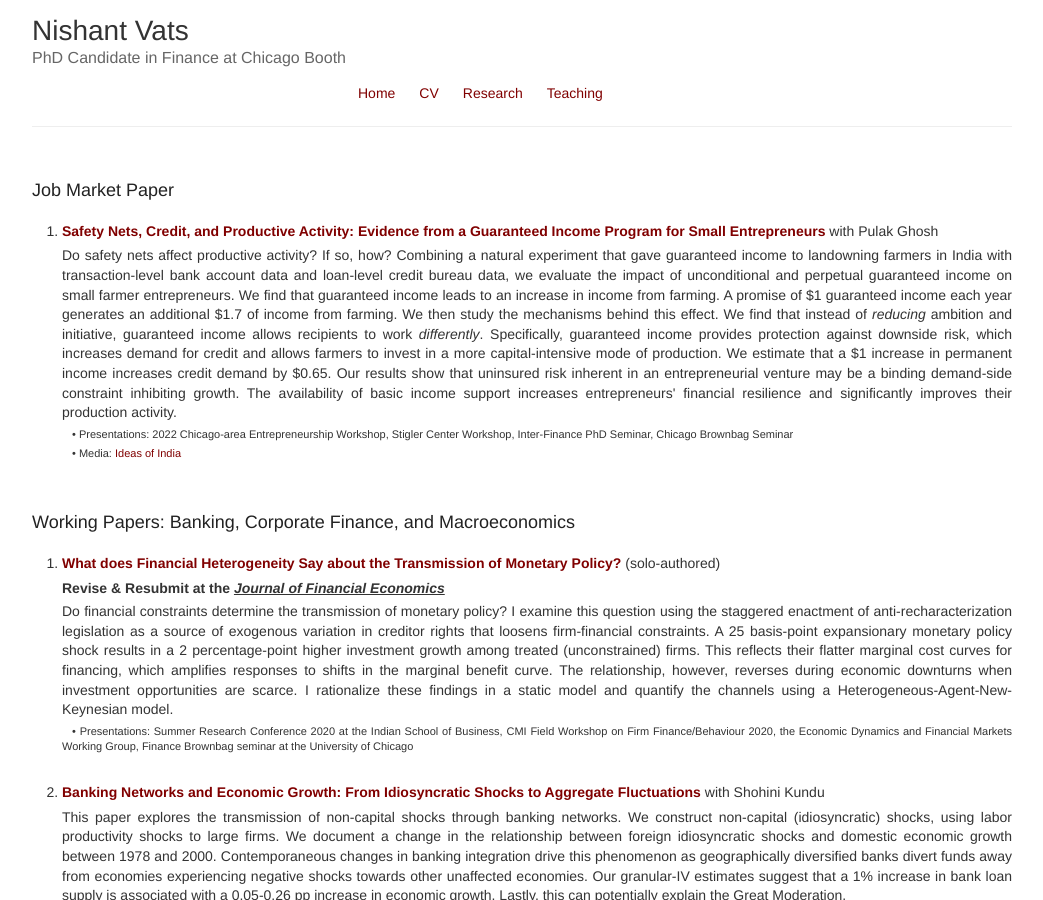
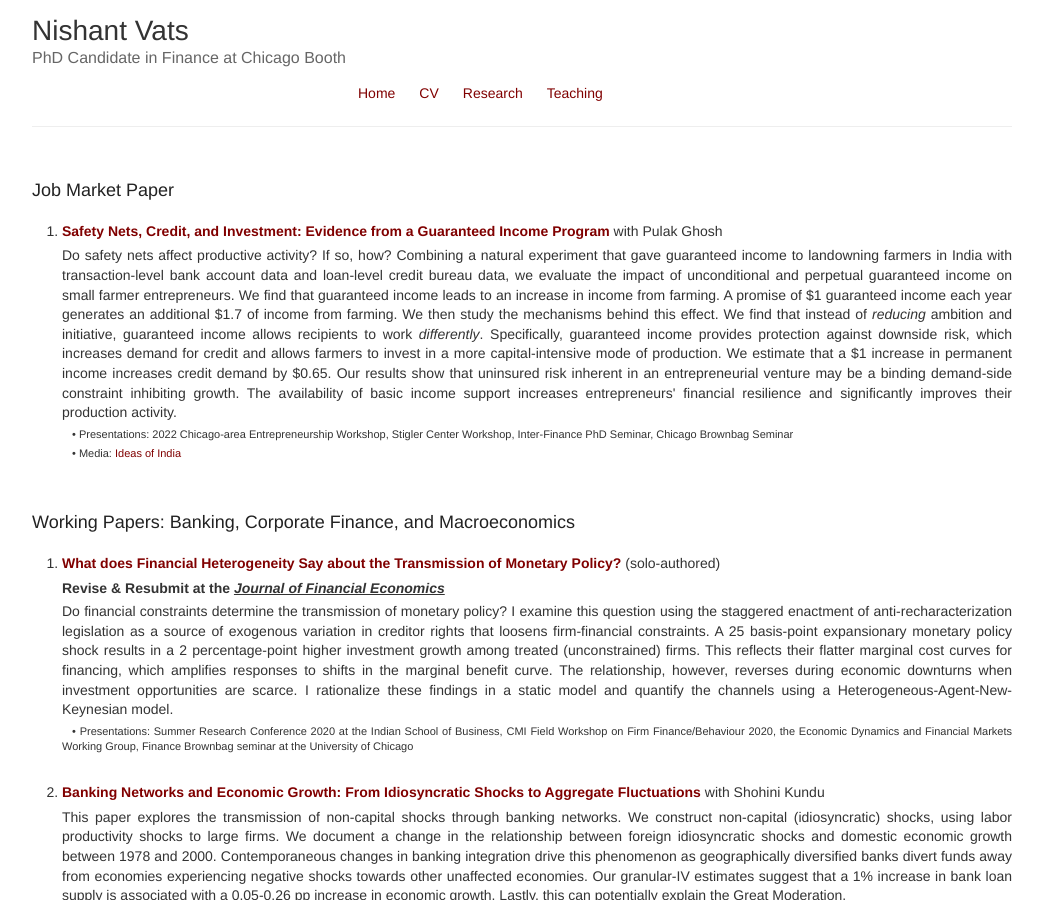
Before and after one commit to nishvats/nishvats.github.io, a Jekyll site: the page built from research.html, in a window 1280 px wide and 900 px high. Shown: the whole window, without its empty margins (118-1161 px from the left). Built offline with Jekyll 4.4.1, drawn with Linux system fonts in a browser that asks for light colours.

Commit message:
Update research.html

```diff
--- a/research.html
+++ b/research.html
@@ -5,7 +5,7 @@ layout: default
 <h3> Job Market Paper </h3>
   <ol>
 
-    <li> <b><a href="/Documents/paper_jmp_nish.pdf">Safety Nets, Credit, and Productive Activity: Evidence from a Guaranteed Income Program for Small Entrepreneurs</a></b> with Pulak Ghosh </li>
+    <li> <b><a href="/Documents/paper_jmp_nish.pdf">Safety Nets, Credit, and Investment: Evidence from a Guaranteed Income Program</a></b> with Pulak Ghosh </li>
     <p align="justify"> Do safety nets affect productive activity? If so, how? Combining a natural experiment that gave guaranteed income to landowning farmers in India with transaction-level bank account data and loan-level credit bureau data, we evaluate the impact of unconditional and perpetual guaranteed income on small farmer entrepreneurs. We find that guaranteed income leads to an increase in income from farming. A promise of $1 guaranteed income each year generates an additional $1.7 of income from farming. We then study the mechanisms behind this effect. We find that instead of <em>reducing</em> ambition and initiative, guaranteed income allows recipients to work <em>differently</em>. Specifically, guaranteed income provides protection against downside risk, which increases demand for credit and allows farmers to invest in a more capital-intensive mode of production. We estimate that a $1 increase in permanent income increases credit demand by $0.65. Our results show that uninsured risk inherent in an entrepreneurial venture may be a binding demand-side constraint inhibiting growth. The availability of basic income support increases entrepreneurs' financial resilience and significantly improves their production activity. </p>
     <p style="text-indent:10px;font-size:11px" align="justify">• Presentations: 2022 Chicago-area Entrepreneurship Workshop, Stigler Center Workshop, Inter-Finance PhD Seminar, Chicago Brownbag Seminar </p>
     <p style="text-indent:10px;font-size:11px" align="justify">• Media: <a href="https://www.discoursemagazine.com/economics/2022/09/15/ideas-of-india-the-impact-of-income-guarantee-on-farm-incomes-in-india/">Ideas of India</a> </p>
```
